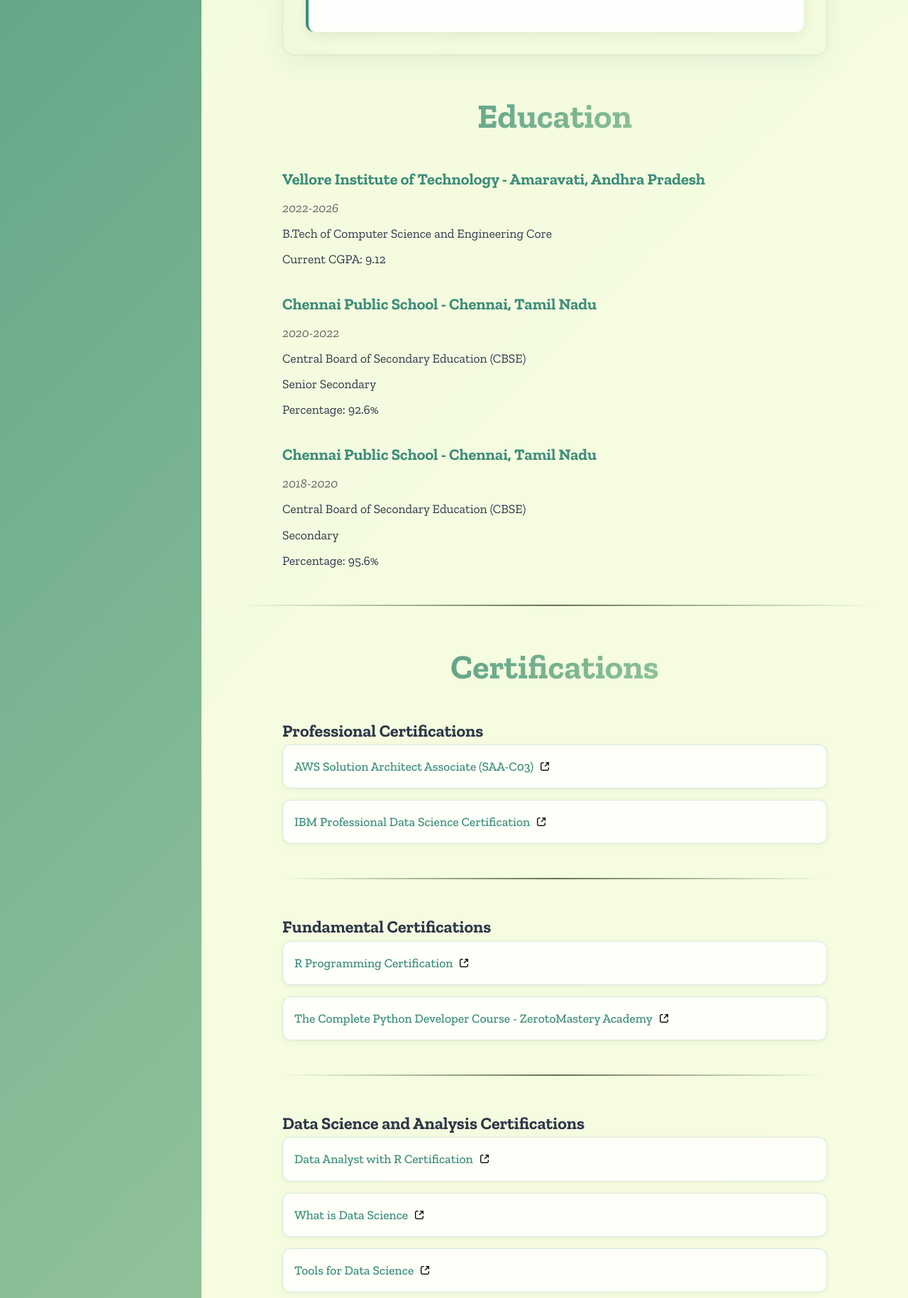
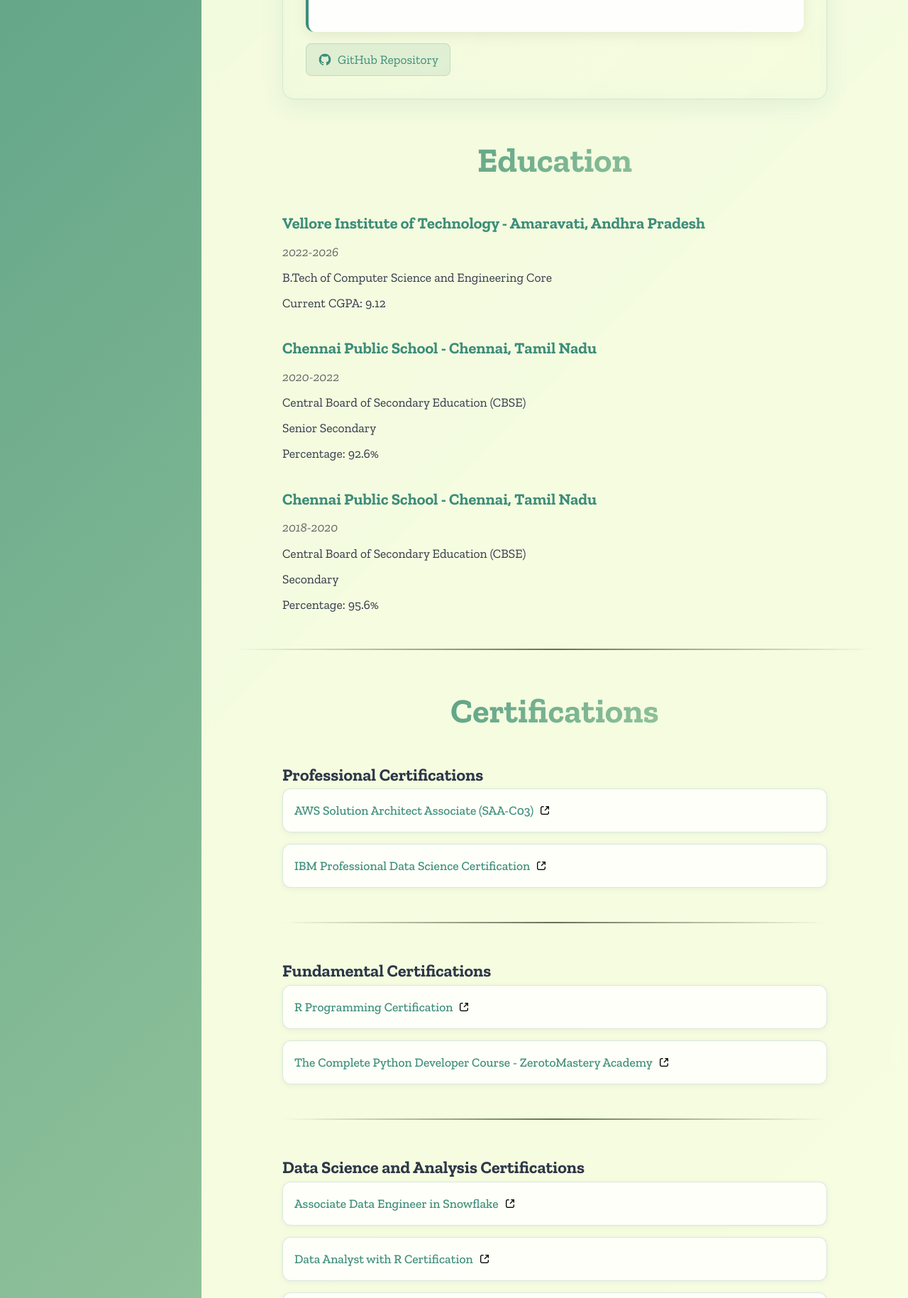
Before and after one commit to ChiragAJain/Portfolio-Website, a plain HTML site: page index.html in a window 1280 px wide. Shown: the part 2010-3839 px from the top of the page at 71% size. Drawn offline with nearby package versions, Linux system fonts and the light colour scheme.

Commit message:
Update index.html
Updated project links and added newly acquired certification

```diff
--- a/index.html
+++ b/index.html
@@ -101,6 +101,16 @@
                         </li>
                     </ul>
                 </div>
+                <div class="project-links">
+                    <a class="github-link"
+                        href="https://github.com/ChiragAJain/IASc-INSA-NASI-Fellowship-25-Assessing-Post-Disaster-Building-Damages">
+                        <svg style="width:20px; height:20px;" viewBox="0 0 24 24" fill="#3D8D7A">
+                            <path
+                                d="M12,2A10,10 0 0,0 2,12C2,16.42 4.87,20.17 8.84,21.5C9.34,21.58 9.5,21.27 9.5,21C9.5,20.77 9.5,20.14 9.5,19.31C6.73,19.91 6.14,17.97 6.14,17.97C5.68,16.81 5.03,16.5 5.03,16.5C4.12,15.88 5.1,15.9 5.1,15.9C6.1,15.97 6.63,16.93 6.63,16.93C7.5,18.45 8.97,18 9.54,17.76C9.63,17.11 9.89,16.67 10.17,16.42C7.95,16.17 5.62,15.31 5.62,11.5C5.62,10.39 6,9.5 6.65,8.79C6.55,8.54 6.2,7.5 6.75,6.15C6.75,6.15 7.59,5.88 9.5,7.17C10.29,6.95 11.15,6.84 12,6.84C12.85,6.84 13.71,6.95 14.5,7.17C16.41,5.88 17.25,6.15 17.25,6.15C17.8,7.5 17.45,8.54 17.35,8.79C18,9.5 18.38,10.39 18.38,11.5C18.38,15.32 16.04,16.16 13.81,16.41C14.17,16.72 14.5,17.33 14.5,18.26C14.5,19.6 14.5,20.68 14.5,21C14.5,21.27 14.66,21.59 15.17,21.5C19.14,20.16 22,16.42 22,12A10,10 0 0,0 12,2Z" />
+                        </svg>
+                        GitHub Repository
+                    </a>
+                </div>
             </div>
         </div>
         <div id="Education">
@@ -147,6 +157,10 @@
                             src="Images/maximize.png" alt="link"></a></li>
                 <hr>
                 <h2>Data Science and Analysis Certifications</h2>
+                <li><a
+                        href="https://www.datacamp.com/statement-of-accomplishment/track/ccaf998f887960bb70bd6176a62cc09f188b8f5a?raw=1">Associate Data Engineer
+                    in Snowflake<img style="width:16px;" src="Images/maximize.png" alt="link"></a>
+                </li>
                 <li><a
                         href="https://www.datacamp.com/statement-of-accomplishment/track/30b2f8669a3a747360ae40fac88ee5135fb8757e">Data
                         Analyst with R Certification<img style="width:16px;" src="Images/maximize.png" alt="link"></a>
@@ -231,6 +245,8 @@
             </div>
             <div>
                 <h2>Comparative Analysis of DL Models for Brain MRI Tumour Detection</h2>
+                <p><strong>Technologies:</strong> PyTorch, Computer Vision</p>
+                <p><strong>Supervisor:</strong> Dr. Deepasikha Mishra (School of Computer Science and Engineering, VIT-AP University)</p>
                 <ul>
                     <li>
                         Conducted a comparative analysis of Deep Learning models (VGG16, VGG19, Xception, Simple CNN,
@@ -249,9 +265,9 @@
                         dataset, validated using Nemenyi and Cohen’s d statistical significance tests
                     </li>
                     <li>
-                        Research selected for presentation at an upcoming IEEE international conference, with
+                        Research selected for presentation at an IEEE international conference, with
                         subsequent publication slated for
-                        a Scopus-indexed journal.
+                        Scopus-indexed IEEE Digital Library.
                     </li>
                 </ul>
                 <div class="project-links">
```
